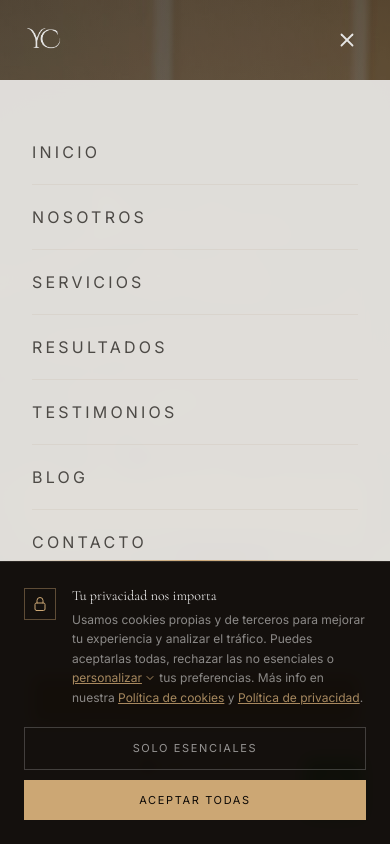
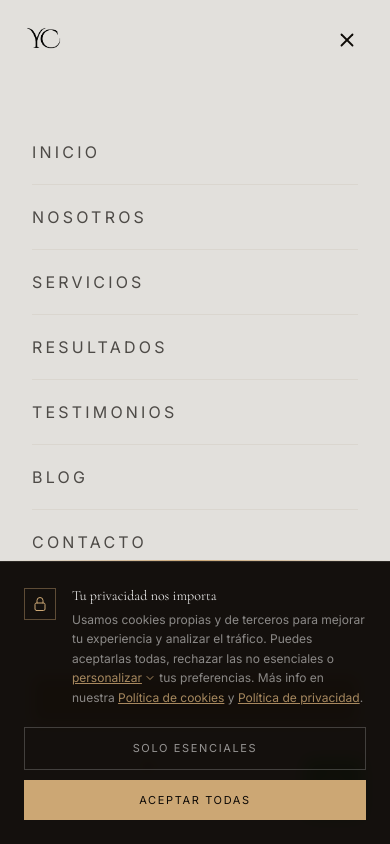
Before and after one commit to FMR96/YULICOLORS, a Next.js app: page / in a window 390 px wide. Both pictures are taken after a click on the button "Abrir menú". Shown: the top 844 px of the page. Built offline with nearby package versions, Linux system fonts and the light colour scheme.

Commit message:
Fix mobile menu transparency
- Replace semi-transparent backdrop with solid background color
- Header, logo and hamburger icon now adapt correctly when menu is open
- Subtle slide-down transition instead of fade

Co-Authored-By: Claude Sonnet 4.6 <noreply@anthropic.com>

```diff
--- a/components/navbar.tsx
+++ b/components/navbar.tsx
@@ -41,8 +41,8 @@ export function Navbar() {
   return (
     <header
       className={`fixed top-0 left-0 right-0 z-50 transition-all duration-500 ${
-        isScrolled
-          ? "bg-background/95 backdrop-blur-md shadow-sm border-b border-border/50"
+        isScrolled || isMobileMenuOpen
+          ? "bg-background shadow-sm border-b border-border/50"
           : "bg-transparent"
       }`}
     >
@@ -57,7 +57,7 @@ export function Navbar() {
               width={140}
               height={48}
               className={`h-10 md:h-11 w-auto transition-all duration-500 ${
-                isScrolled ? "invert" : ""
+                isScrolled || isMobileMenuOpen ? "invert" : ""
               }`}
               priority
             />
@@ -94,7 +94,7 @@ export function Navbar() {
           <button
             onClick={() => setIsMobileMenuOpen(!isMobileMenuOpen)}
             className={`lg:hidden p-2 transition-colors duration-300 ${
-              isScrolled ? "text-foreground" : "text-card"
+              isScrolled || isMobileMenuOpen ? "text-foreground" : "text-card"
             }`}
             aria-label={isMobileMenuOpen ? "Cerrar menú" : "Abrir menú"}
           >
@@ -105,10 +105,10 @@ export function Navbar() {
 
       {/* Mobile Menu — full overlay */}
       <div
-        className={`lg:hidden fixed inset-0 top-20 bg-background/98 backdrop-blur-md transition-all duration-400 ${
+        className={`lg:hidden fixed inset-0 top-20 bg-background transition-all duration-300 ${
           isMobileMenuOpen
-            ? "opacity-100 pointer-events-auto"
-            : "opacity-0 pointer-events-none"
+            ? "opacity-100 pointer-events-auto translate-y-0"
+            : "opacity-0 pointer-events-none -translate-y-2"
         }`}
       >
         <div className="flex flex-col h-full px-8 pt-10 pb-12 gap-0">
```
